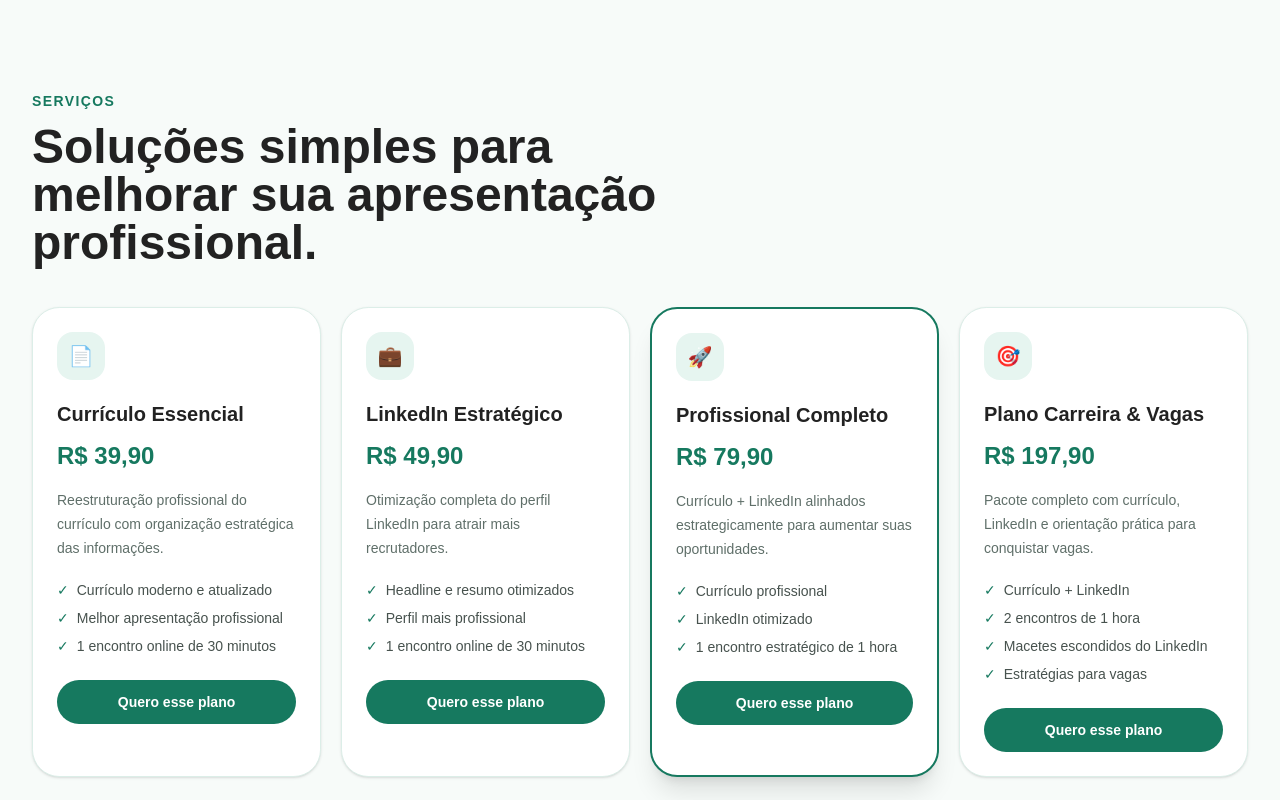
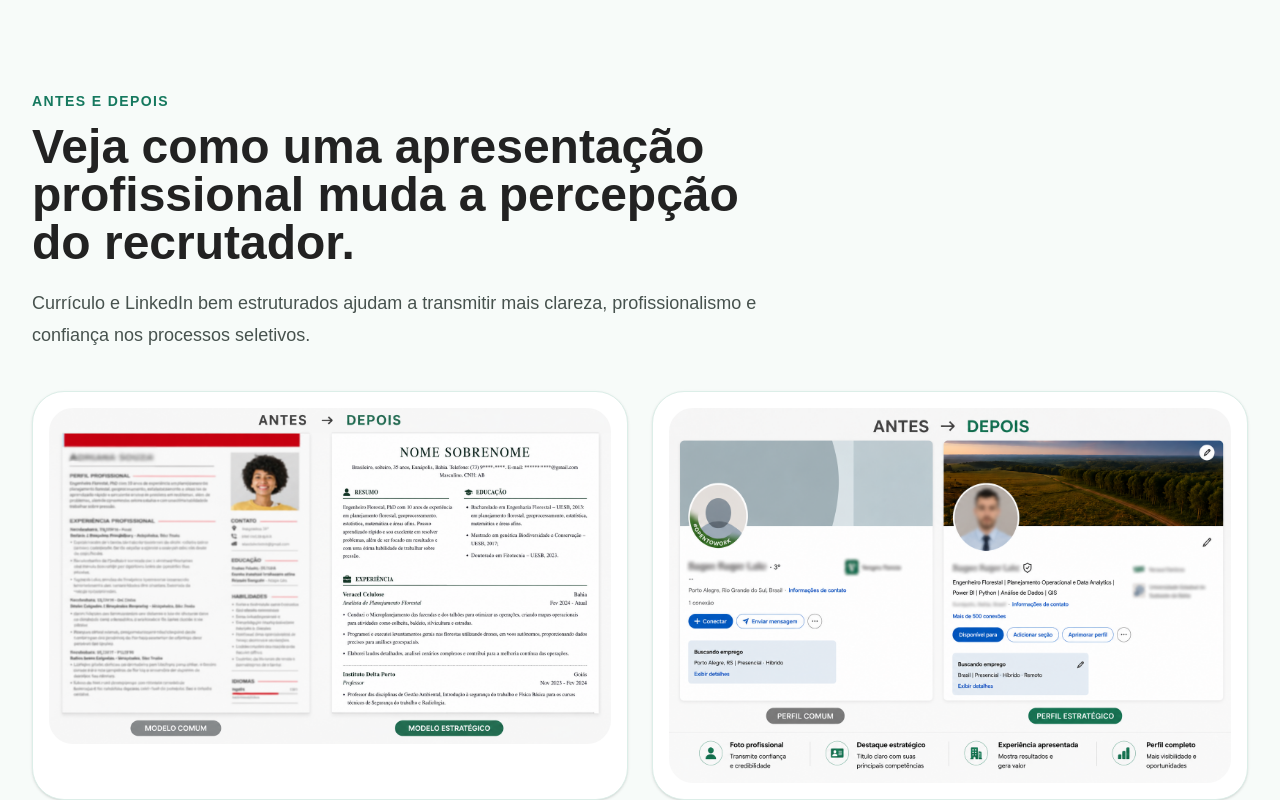
Before and after one commit to rogerluiizz/time-luiz, a Next.js app: page / in a window 1280 px wide. Shown: the part 1280-2080 px from the top of the page. Built offline with nearby package versions, Linux system fonts and the light colour scheme.

Commit message:
Adiciona seção antes e depois

```diff
--- a/src/app/page.jsx
+++ b/src/app/page.jsx
@@ -202,7 +202,40 @@
           </div>
         </div>
       </section>
+<section className="px-5 py-16 md:px-8">
+  <div className="mx-auto max-w-7xl">
+    <div className="max-w-3xl">
+      <p className="text-sm font-semibold uppercase tracking-widest text-[#16795f]">
+        Antes e depois
+      </p>
+      <h2 className="mt-3 text-3xl font-black md:text-5xl">
+        Veja como uma apresentação profissional muda a percepção do recrutador.
+      </h2>
+      <p className="mt-5 text-lg leading-8 text-[#47524e]">
+        Currículo e LinkedIn bem estruturados ajudam a transmitir mais clareza,
+        profissionalismo e confiança nos processos seletivos.
+      </p>
+    </div>
 
+    <div className="mt-10 grid gap-6 lg:grid-cols-2">
+      <div className="rounded-[2rem] border border-[#dceee8] bg-white p-4 shadow-sm">
+        <img
+          src="/antes-depois-curriculo.png"
+          alt="Antes e depois de currículo profissional"
+          className="w-full rounded-[1.5rem]"
+        />
+      </div>
+
+      <div className="rounded-[2rem] border border-[#dceee8] bg-white p-4 shadow-sm">
+        <img
+          src="/antes-depois-linkedin.png"
+          alt="Antes e depois de perfil LinkedIn otimizado"
+          className="w-full rounded-[1.5rem]"
+        />
+      </div>
+    </div>
+  </div>
+</section>
       <section id="servicos" className="px-5 py-16 md:px-8">
         <div className="mx-auto max-w-7xl">
           <div className="max-w-2xl">
```
Also changed, not shown: public/antes-depois-curriculo.png (added), public/antes-depois-linkedin.png (added).
